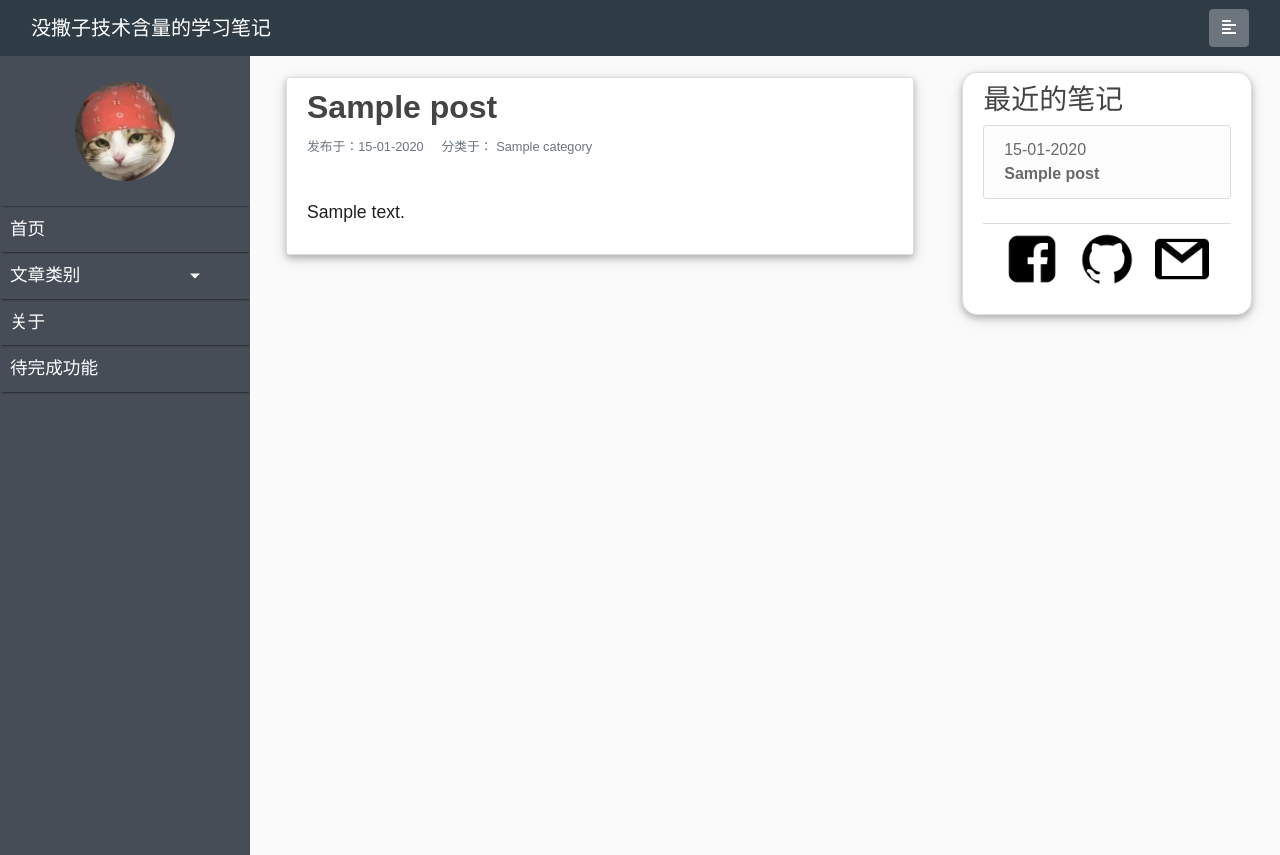
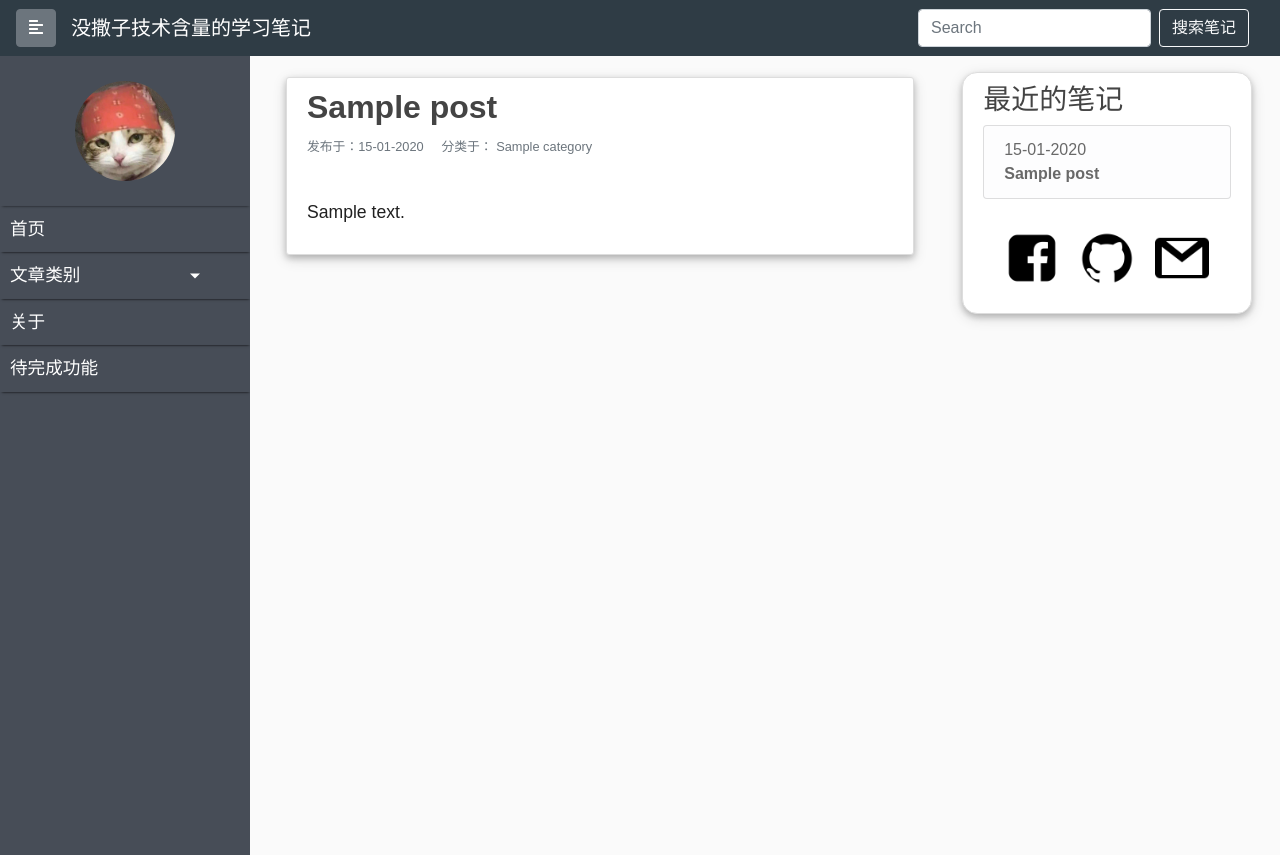
Before and after one commit to davidzheng048/flask_personal_blog, a Flask app: page /post/1 in a window 1280 px wide. Shown: the top 855 px of the page. Run offline with Flask 2, Linux system fonts and the light colour scheme; tables that the repository leaves empty hold one stand-in row (values such as "Sample post"); parts of the project's set-up code (start-up, migrations or seed data) failed here and were passed over; some libraries are stand-ins or nearby versions.

Commit message:
Did the following changes:
1. Move the toggle button to the upper left corner and put a post search form on its previous position

2. Make a route and template for the search feature

3. Slightly change the layout for right sidebar

```diff
--- a/flaskblog/main/routes.py
+++ b/flaskblog/main/routes.py
@@ -1,5 +1,4 @@
-from flask import Blueprint
-from flask import render_template, request
+from flask import render_template, request, redirect, Blueprint, url_for
 from flaskblog.models import Post, Category, AccessCount
 from flask_login import current_user
 from flaskblog.main.utils import update_and_init_access_count
@@ -26,11 +25,25 @@ def future_feature():
     return render_template('main/future_feature.html', title='待完成的功能')
 
 
+@main.route("/search", methods=['GET', 'POST'])
+def search():
+    keyword = request.args.get('keyword')
+    page = request.args.get('page', 1, type=int)
+
+    if not keyword:
+        return redirect(url_for('main.home'))
+
+    posts = Post.query.filter(Post.title.contains(keyword)).order_by(Post.date_posted.desc()).paginate(page=page, per_page=10)
+    post_count = Post.query.filter(Post.title.contains(keyword)).count()  # If switch to postgres then stop using this
+
+    return render_template('main/search.html', posts=posts, keyword=keyword, post_count=post_count, page=page)
+
+
 @main.app_context_processor
 def context_processor():
     categories_sorted_by_sequence = Category.query.order_by(Category.sequence.desc()).all()
     categories_sorted_by_id = Category.query.order_by(Category.id.asc()).all()
-    recent_posts = Post.query.order_by(Post.id.desc()).limit(5).all()
+    recent_posts = Post.query.order_by(Post.id.desc()).limit(3).all()
     access_count = AccessCount.query.first().count
     return {
         'categories_sorted_by_sequence': categories_sorted_by_sequence,
--- a/flaskblog/templates/layout.html
+++ b/flaskblog/templates/layout.html
@@ -58,7 +58,12 @@ nav::-webkit-scrollbar-thumb:hover {
 <body>
     <header class="site-header">
       <nav class="navbar navbar-expand-md navbar-dark bg-steel fixed-top">
-        <div class="container-fluid">
+        <div>
+            <button type="button" id="sidebarCollapse" class="btn btn-secondary">
+                <i class="fas fa-align-left"></i>
+            </button>
+        </div>
+          <div class="container-fluid">
           <a class="navbar-brand mr-4" style="float: left;text-align:left;" href="/">没撒子技术含量的学习笔记</a>
           <div class="collapse navbar-collapse" id="navbarToggle">
             <div class="navbar-nav mr-auto">
@@ -70,12 +75,10 @@ nav::-webkit-scrollbar-thumb:hover {
                 <a class="nav-item nav-link" href="{{ url_for('users.account') }}">Account</a>
                 <a class="nav-item nav-link" href="{{ url_for('users.logout') }}">Logout</a>
                 {% endif %}
-<!--                <div class="container-fluid">-->
-                    <button type="button" id="sidebarCollapse" class="btn btn-secondary">
-                        <i class="fas fa-align-left"></i>
-                        <span></span>
-                    </button>
-<!--                </div>-->
+            <form class="form-inline my-2 my-lg-0" action="{{ url_for('main.search') }}">
+              <input class="form-control mr-sm-2" type="search" placeholder="Search" aria-label="Search" name="keyword">
+              <button class="btn btn-outline-light my-2 my-sm-0" type="submit">搜索笔记</button>
+            </form>
             </div>
           </div>
         </div>
@@ -150,15 +153,20 @@ nav::-webkit-scrollbar-thumb:hover {
                             <p class="count-text ">来访人数</p>
                         </div>
                     </div>
-            </div>
+                </div>
+                <div style="border-top: 0.5px solid #DCDCDC; text-align: center;">
+                    <a href="https://www.facebook.com/zhen.zheng.5876/"><img width='22%' style="margin:8px" src="{{ url_for('static', filename='contact_icons/facebook.png') }}"/></a>
+                    <a href="https://github.com/BuddyLich"><img width='22%' style="margin:8px" src="{{ url_for('static', filename='contact_icons/github.png') }}"/></a>
+                    <a href="mailto:zhengzhen048@gmail.com"><img width='22%' style="margin:8px" src="{{ url_for('static', filename='contact_icons/gmail.webp') }}"/></a>
+                </div>
+              {% else %}
+                <div style="text-align: center;">
+                    <a href="https://www.facebook.com/zhen.zheng.5876/"><img width='22%' style="margin:8px" src="{{ url_for('static', filename='contact_icons/facebook.png') }}"/></a>
+                    <a href="https://github.com/BuddyLich"><img width='22%' style="margin:8px" src="{{ url_for('static', filename='contact_icons/github.png') }}"/></a>
+                    <a href="mailto:zhengzhen048@gmail.com"><img width='22%' style="margin:8px" src="{{ url_for('static', filename='contact_icons/gmail.webp') }}"/></a>
+                </div>
               {% endif %}
 
-
-              <div style="border-top: 0.5px solid #DCDCDC; text-align: center;">
-                  <a href="https://www.facebook.com/zhen.zheng.5876/"><img width='22%' style="margin:8px" src="{{ url_for('static', filename='contact_icons/facebook.png') }}"/></a>
-                  <a href="https://github.com/BuddyLich"><img width='22%' style="margin:8px" src="{{ url_for('static', filename='contact_icons/github.png') }}"/></a>
-                  <a href="mailto:zhengzhen048@gmail.com"><img width='22%' style="margin:8px" src="{{ url_for('static', filename='contact_icons/gmail.webp') }}"/></a>
-                </div>
             </div>
 
             </ul>
--- a/flaskblog/templates/main/future_feature.html
+++ b/flaskblog/templates/main/future_feature.html
@@ -7,7 +7,6 @@
             <br><br>
             <ul>
                 <li>归档功能</li>
-                <li>搜索栏</li>
                 <li>连接到Postgres而不是SQLite</li>
                 <li>添加带有验证功能的REST API，这样可以通过api添加/更新/删除博客，也方便之后的升级</li>
             </ul>
```
Also changed, not shown: flaskblog/templates/main/search.html (added, +24 -0 lines), README.md.
